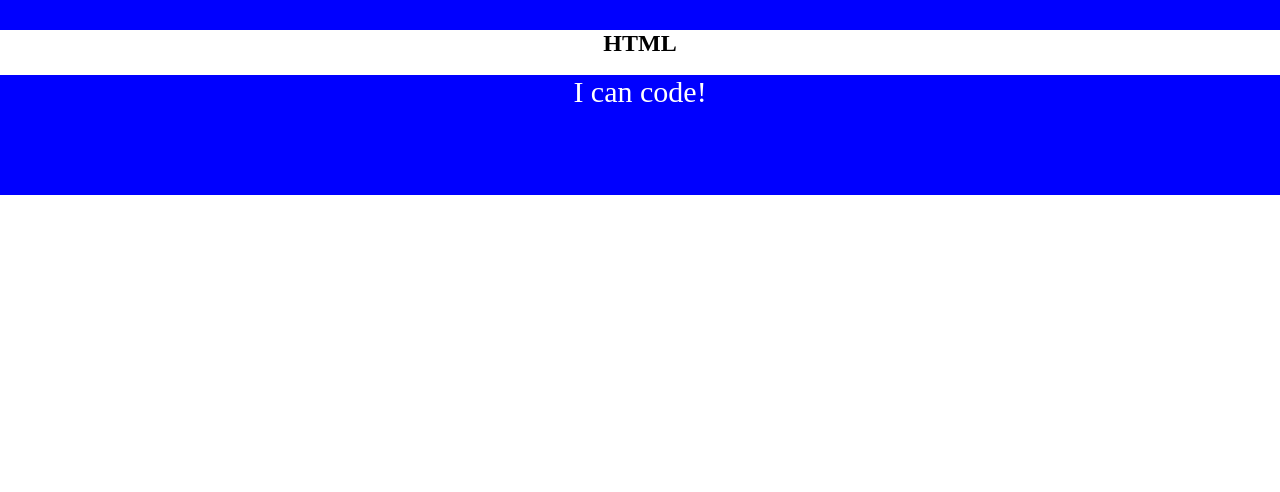
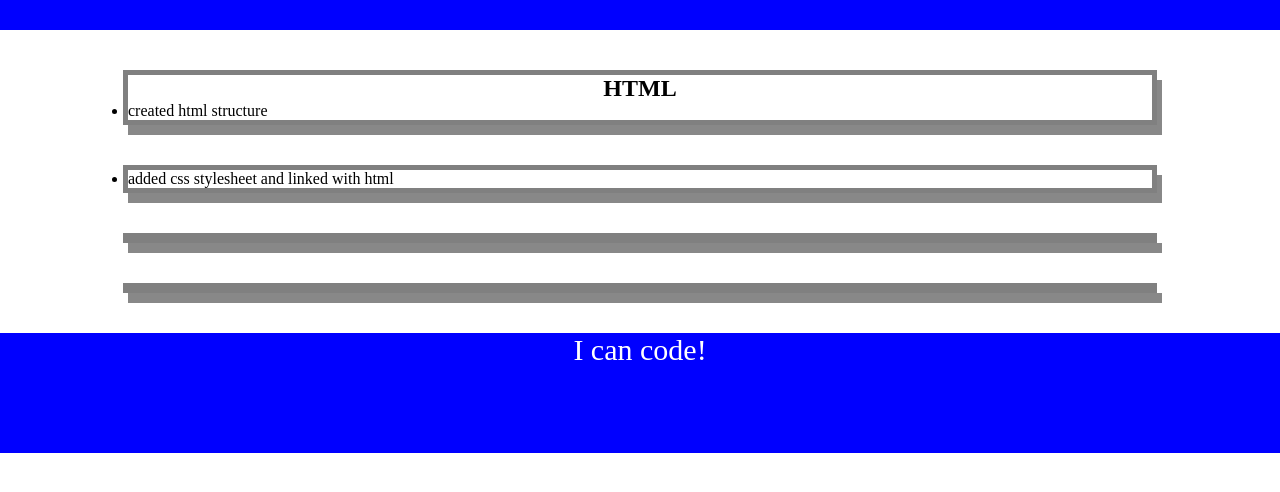
Before and after one commit to justin-hunter1/prework-study-guide, a plain HTML site: page index.html in a window 1280 px wide. Shown: the part 90-582 px from the top of the page. Drawn offline with Linux system fonts and the light colour scheme.

Commit message:
added additional CSS and HTML

```diff
--- a/assets/style.css
+++ b/assets/style.css
@@ -28,3 +28,9 @@ p {
     text-align: center;
     font-size: 30px;
 }
+.card {
+    width: 80%;
+    margin: 40px auto;
+    border: 5px solid gray;
+    box-shadow: 5px 10px #888888;
+}
--- a/index.html
+++ b/index.html
@@ -16,12 +16,14 @@
       <section class="card" id="html-section">
         <h2>HTML</h2>
         <ul>
-          <li></li>
+          <li>created html structure</li>
         </ul>
       </section>
 
       <section class="card" id="css-section">
-
+        <ul>
+          <li>added css stylesheet and linked with html</li>
+        </ul>
       </section>
 
       <section class="card" id="git-section">
```
